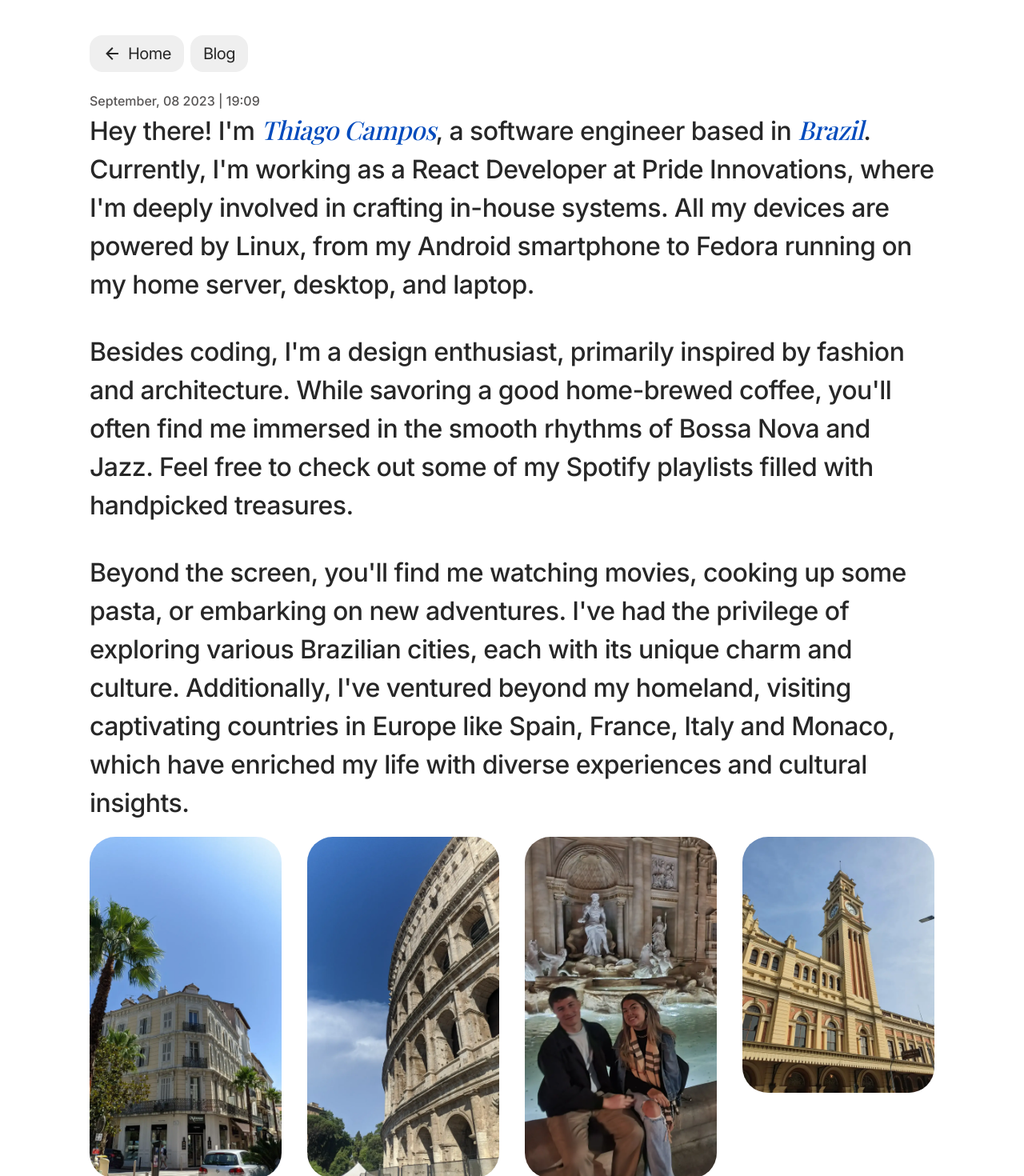
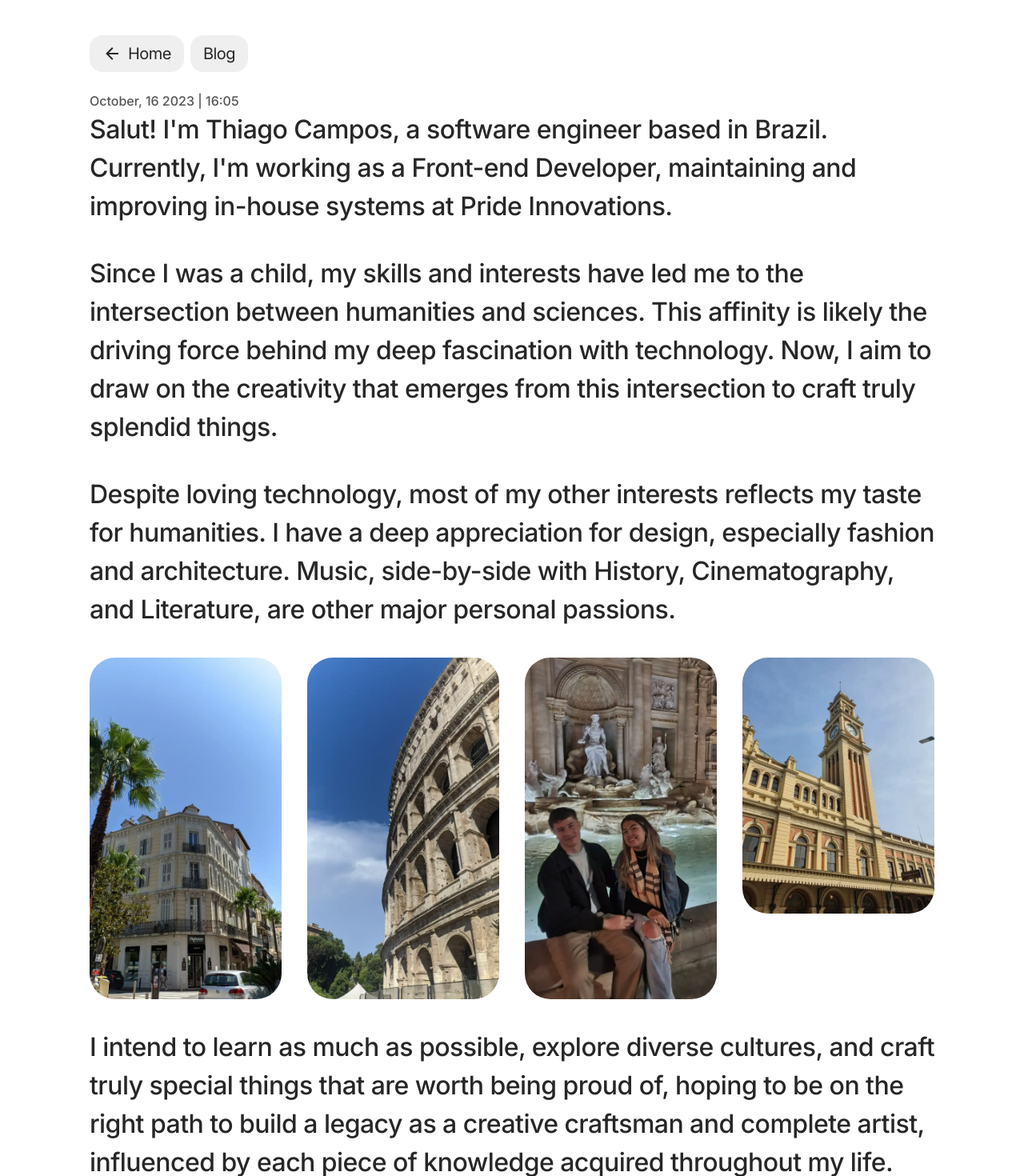
Before and after one commit to thigcampos/thiagocampos, a Next.js app: page /about in a window 1280 px wide. Shown: the part 60-1530 px from the top of the page at 80% size. Built offline with nearby package versions, Linux system fonts and the light colour scheme; a web font is replaced by a local one.

Commit message:
blog: update about me text

```diff
--- a/src/app/about/page.tsx
+++ b/src/app/about/page.tsx
@@ -20,30 +20,38 @@ export default function About() {
         <Header navGroup={aboutNavigation}/>
         <section>
           <div className={styles.content}>
-            <span className={styles.date}> September, 08 2023 | 19:09 </span>
+            <span className={styles.date}> October, 16 2023 | 16:05 </span>
             <p className={styles.text}>
-                        Hey there! I&apos;m <span>Thiago Campos</span>, a software engineer based in <span>Brazil</span>.
-                        Currently, I&apos;m working as a React Developer at Pride Innovations, where I&apos;m deeply involved in crafting in-house systems.
-                        All my devices are powered by Linux, from my Android smartphone to Fedora running on my home server, desktop, and laptop.
+              Salut! I&apos;m Thiago Campos, a software engineer based in Brazil.
+              Currently, I&apos;m working as a Front-end Developer, maintaining
+              and improving in-house systems at Pride Innovations.
             </p>
             <br/><br/>
             <p className={styles.text}>
-                        Besides coding, I&apos;m a design enthusiast, primarily inspired by fashion and architecture.
-                        While savoring a good home-brewed coffee, you&apos;ll often find me immersed in the smooth rhythms of Bossa Nova and Jazz.
-                        Feel free to check out some of my Spotify playlists filled with handpicked treasures.
+              Since I was a child, my skills and interests have led me to the
+              intersection between humanities and sciences. This affinity is
+              likely the driving force behind my deep fascination with
+              technology. Now, I aim to draw on the creativity that emerges
+              from this intersection to craft truly splendid things.
             </p>
             <br/><br/>
             <p className={styles.text}>
-                        Beyond the screen, you&apos;ll find me watching movies, cooking up some pasta, or embarking on new adventures.
-                        I&apos;ve had the privilege of exploring various Brazilian cities, each with its unique charm and culture.
-                        Additionally, I&apos;ve ventured beyond my homeland, visiting captivating countries in Europe like Spain, France,
-                        Italy and Monaco, which have enriched my life with diverse experiences and cultural insights.
+              Despite loving technology, most of my other interests reflects my
+              taste for humanities. I have a deep appreciation for design,
+              especially fashion and architecture. Music, side-by-side with
+              History, Cinematography, and Literature, are other major personal passions.
             </p>
-            <br/>
+            <br/><br/>
             <div className={styles.photosWrapper}>
               { renderImages() }
             </div>
-            <br/>
+            <br/><br/>
+            <p className={styles.text}>
+              I intend to learn as much as possible, explore diverse cultures, and
+              craft truly special things that are worth being proud of, hoping to
+              be on the right path to build a legacy as a creative craftsman and
+              complete artist, influenced by each piece of knowledge acquired throughout my life.
+            </p>
           </div>
         </section>
       </div>
```
